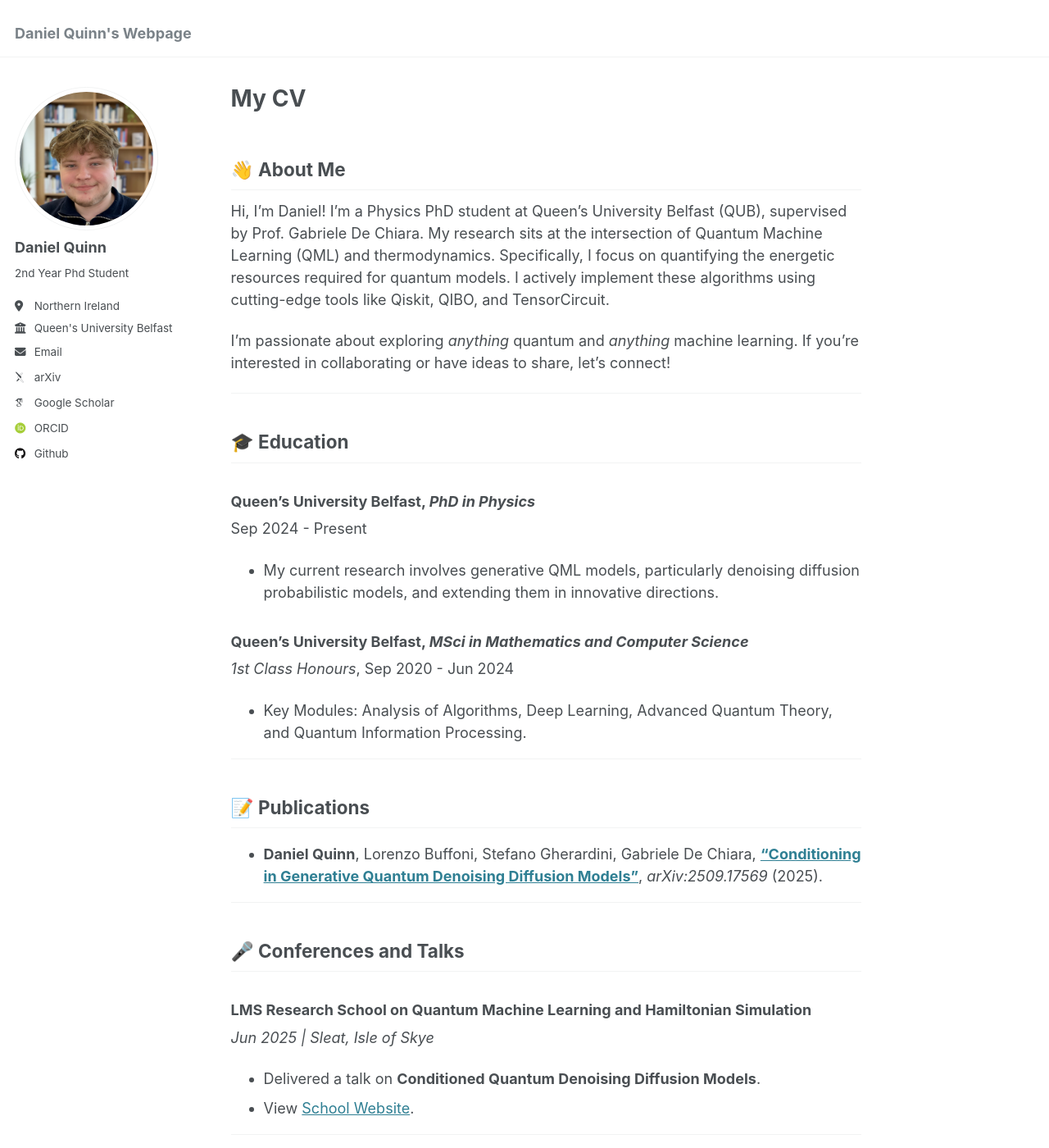
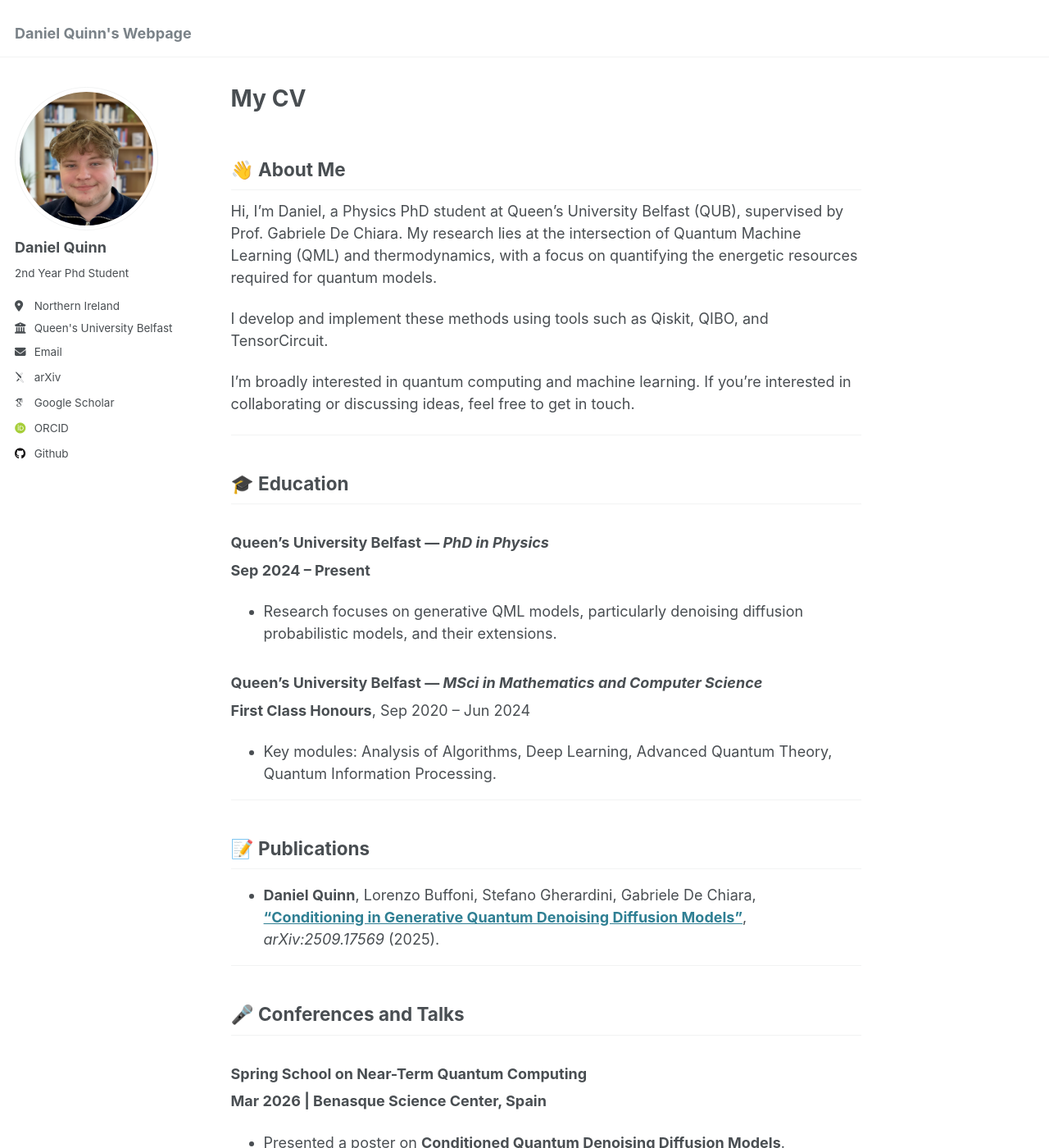
Before and after one commit to DanielQuinn53/DanielQuinn53.github.io, a Jekyll site: the page built from _pages/about.md, in a window 1280 px wide and 1400 px high. Shown: the whole window at 82% size. Built offline with Jekyll 4.4.1, drawn with Linux system fonts in a browser that asks for light colours; some web fonts are replaced; some of the changed text lies outside the part shown.

Commit message:
Revise about section with updated details and formatting
Updated personal information and formatting in the about section.

```diff
--- a/_pages/about.md
+++ b/_pages/about.md
@@ -7,66 +7,81 @@ redirect_from:
   - /about.html
 ---
 
-
 ## 👋 About Me
 
-Hi, I’m Daniel! I’m a Physics PhD student at Queen’s University Belfast (QUB), supervised by Prof. Gabriele De Chiara. My research sits at the intersection of Quantum Machine Learning (QML) and thermodynamics. Specifically, I focus on quantifying the energetic resources required for quantum models. I actively implement these algorithms using cutting-edge tools like Qiskit, QIBO, and TensorCircuit.
+Hi, I’m Daniel, a Physics PhD student at Queen’s University Belfast (QUB), supervised by Prof. Gabriele De Chiara. My research lies at the intersection of Quantum Machine Learning (QML) and thermodynamics, with a focus on quantifying the energetic resources required for quantum models.
 
-I’m passionate about exploring *anything* quantum and *anything* machine learning. If you’re interested in collaborating or have ideas to share, let's connect!
+I develop and implement these methods using tools such as Qiskit, QIBO, and TensorCircuit.
+
+I’m broadly interested in quantum computing and machine learning. If you’re interested in collaborating or discussing ideas, feel free to get in touch.
 
 ---
 
 ## 🎓 Education
 
-### Queen's University Belfast, *PhD in Physics*
-Sep 2024 - Present
-- My current research involves generative QML models, particularly denoising diffusion probabilistic models, and extending them in innovative directions.
+### Queen's University Belfast — *PhD in Physics*
+**Sep 2024 – Present**
+- Research focuses on generative QML models, particularly denoising diffusion probabilistic models, and their extensions.
 
-### Queen's University Belfast, *MSci in Mathematics and Computer Science*
-*1st Class Honours*, Sep 2020 - Jun 2024
-- Key Modules: Analysis of Algorithms, Deep Learning, Advanced Quantum Theory, and Quantum Information Processing.
+### Queen's University Belfast — *MSci in Mathematics and Computer Science*
+**First Class Honours**, Sep 2020 – Jun 2024
+- Key modules: Analysis of Algorithms, Deep Learning, Advanced Quantum Theory, Quantum Information Processing.
 
 ---
 
 ## 📝 Publications
 
-* **Daniel Quinn**, Lorenzo Buffoni, Stefano Gherardini, Gabriele De Chiara, [**"Conditioning in Generative Quantum Denoising Diffusion Models"**](https://arxiv.org/abs/2509.17569), *arXiv:2509.17569* (2025).
+- **Daniel Quinn**, Lorenzo Buffoni, Stefano Gherardini, Gabriele De Chiara,
+  [**"Conditioning in Generative Quantum Denoising Diffusion Models"**](https://arxiv.org/abs/2509.17569),
+  *arXiv:2509.17569* (2025).
 
 ---
 
 ## 🎤 Conferences and Talks
 
+### Spring School on Near-Term Quantum Computing
+**Mar 2026 | Benasque Science Center, Spain**
+- Presented a poster on **Conditioned Quantum Denoising Diffusion Models**.
+- Member of the winning Hackathon team.
+- [School Website](https://benasque.org/2026ntqc/)
+
 ### LMS Research School on Quantum Machine Learning and Hamiltonian Simulation
-*Jun 2025 | Sleat, Isle of Skye*
-* Delivered a talk on **Conditioned Quantum Denoising Diffusion Models**.
-* View [School Website](https://sites.google.com/view/qml-skye/home?authuser=0).
+**Jun 2025 | Sleat, Isle of Skye**
+- Delivered a talk on **Conditioned Quantum Denoising Diffusion Models**.
+- [School Website](https://sites.google.com/view/qml-skye/home?authuser=0)
 
 ---
 
 ## 🏫 Teaching Experience
 
-### Marker | QUB
-*Sep 2025 - Present* Grading a core first-year module covering Multivariable Calculus, Differential Equations, Linear Algebra, and Complex Numbers. Providing constructive feedback to ensure student growth and assessment consistency.
+### Marker | Queen’s University Belfast
+**Sep 2025 – Present**
+- Grade coursework for a first-year module covering multivariable calculus, differential equations, linear algebra, and complex numbers.
+- Provide structured feedback to support student development and ensure consistency in assessment.
 
-### Tutor | QUB
-*Sep 2024 - Apr 2025* Led weekly tutorials for Real Analysis and Linear Algebra. Synthesized complex theories into digestible summaries to support student success.
+### Tutor | Queen’s University Belfast
+**Sep 2024 – Apr 2025**
+- Led weekly tutorials in real analysis and linear algebra.
+- Simplified complex theoretical concepts into clear, accessible explanations.
 
-### Marker | QUB
-*Jan 2024 - Apr 2024* Assessed student work for second-year Complex Analysis and Partial Differential Equations.
+### Marker | Queen’s University Belfast
+**Jan 2024 – Apr 2024**
+- Assessed coursework for second-year modules in complex analysis and partial differential equations.
 
 ---
 
 ## 🛠 Skills
 
-| Category | Proficiency |
+| Category | Details |
 | :--- | :--- |
-| **QML Tools** | Qiskit, QIBO, TensorCircuit (Fast circuit evaluation) |
-| **Computing** | HPC Cluster Management, Bash/Shell Scripting, Python |
-| **Mathematics** | Algorithmic Design, Quantum Information Theory, Real/Complex Analysis |
-| **Soft Skills** | Academic Mentoring, Collaborative Research, Technical Writing |
+| **QML Tools** | Qiskit, QIBO, TensorCircuit |
+| **Programming & Computing** | Python, Bash/Shell, HPC cluster workflows |
+| **Mathematics** | Quantum Information Theory, Real & Complex Analysis, Algorithm Design |
+| **Professional Skills** | Academic mentoring, collaborative research, technical writing |
 
 ---
 
 ## 🌟 Professional Development
 
-* **University Teaching Methods Certification (2023):** * Covered: Small Group Facilitation, Inclusive Teaching, Accessibility, Learning Design, and Assessment & Feedback.
+- **University Teaching Methods Certification (2023)**
+  - Topics covered: small group facilitation, inclusive teaching, accessibility, learning design, assessment & feedback.
```
